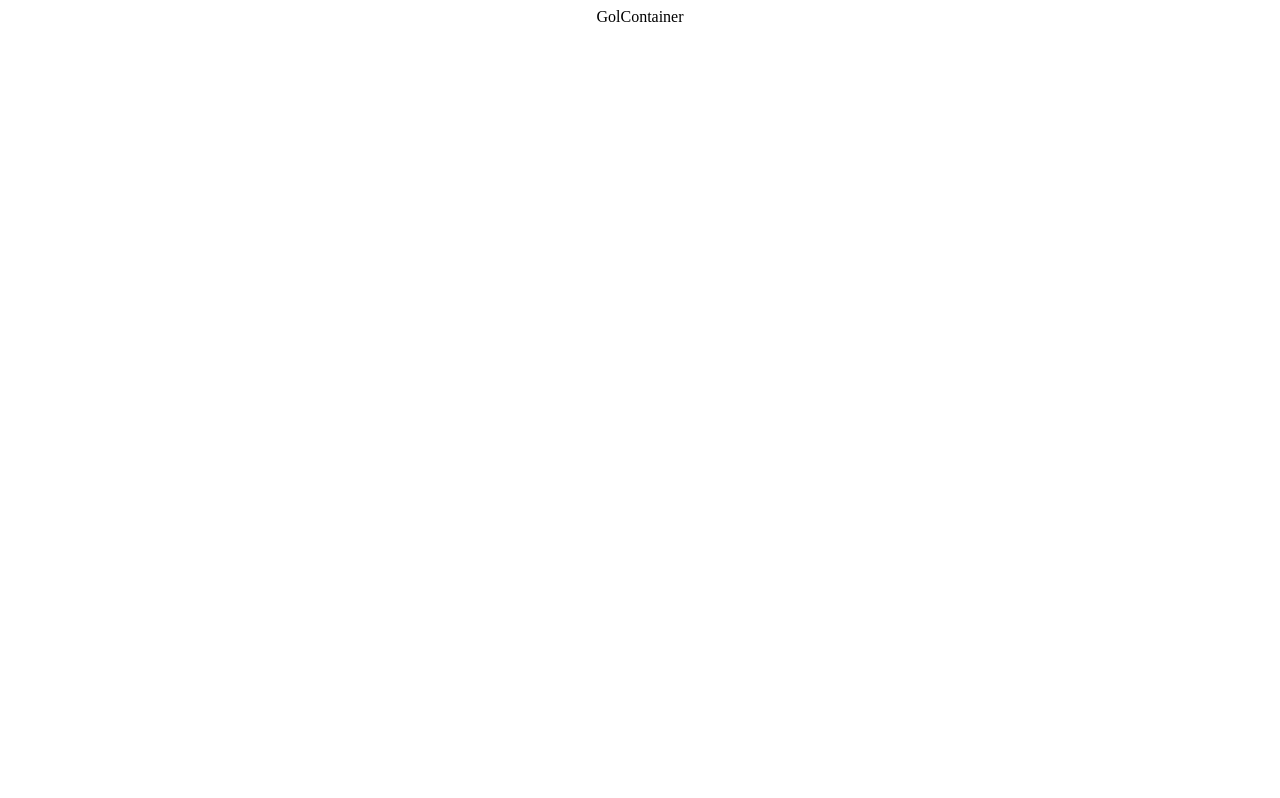
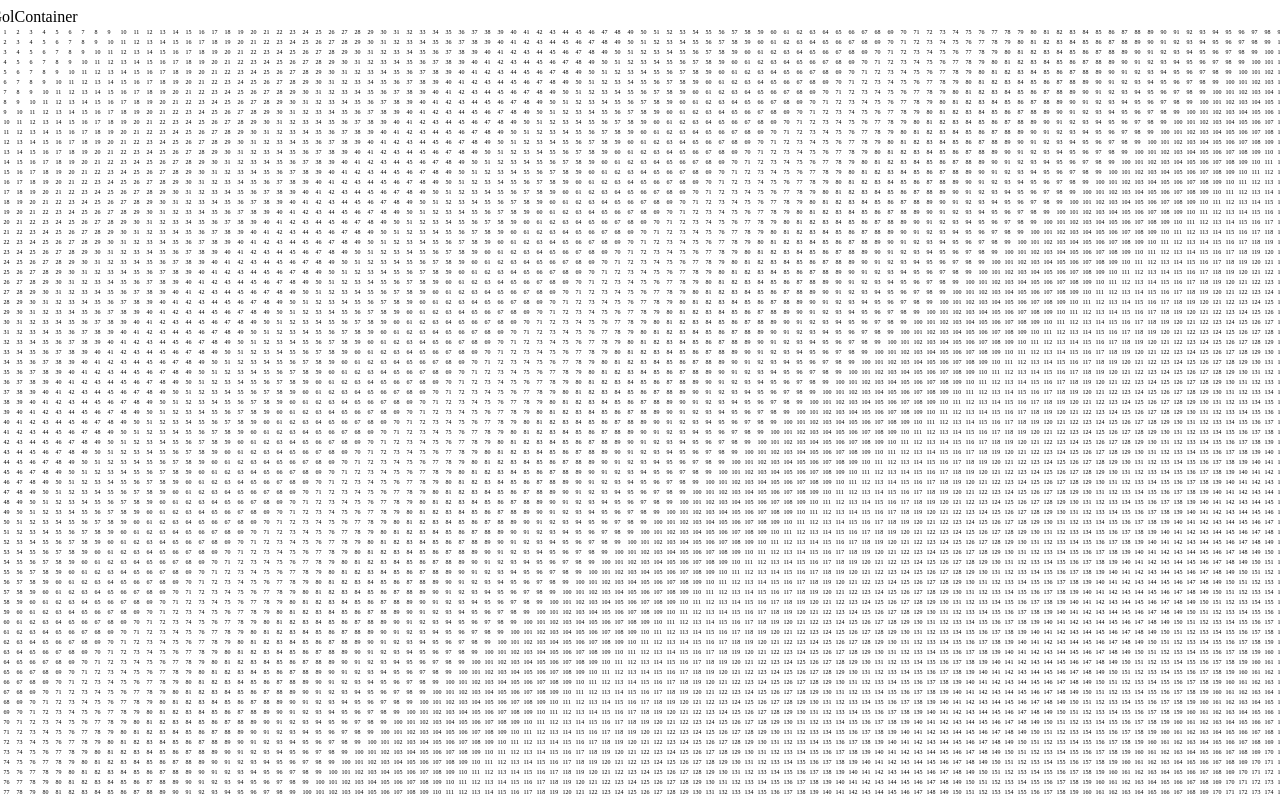
Before and after one commit to Polej/gol-multicolor, a Vue app: page / in a window 1280 px wide. Shown: the top 798 px of the page. Built offline with nearby package versions, Linux system fonts and the light colour scheme.

Commit message:
Display table with numbers

```diff
--- a/src/App.vue
+++ b/src/App.vue
@@ -1,6 +1,6 @@
 <template>
     <div class="full-width center-content">
-        <Scene name="World" />
+        <Scene/>
     </div>
 </template>
 <script>
--- a/src/components/GolContainer.vue
+++ b/src/components/GolContainer.vue
@@ -1,10 +1,46 @@
 <template>
     <div>
         GolContainer
+        <table>
+            <tr v-for="(row, i) in pixels" :key="i">
+                <td v-for="(pixel, j) in row" :key="j">{{ i + j }}</td>
+            </tr>
+        </table>
     </div>
 </template>
+
+<style lang="stylus" scoped>
+td
+    width 5px
+    height 5px
+
+tr
+    font-size 6px
+</style>
+
 <script>
+
+function emptyPixels(width, height) {
+    return Array.from(
+        new Array(height),
+        () => [],
+    )
+        .map(
+            (list, i) => Array.from(new Array(width), () => [])
+                .map((point, j) => i + j),
+        );
+}
+
 export default {
-    name: 'GolContainer',
+
+    data() {
+        return {
+            pixels: emptyPixels(100, 100),
+        };
+    },
+
+    mounted() {
+        console.log('Pixels', this.pixels);
+    },
 };
 </script>
```
